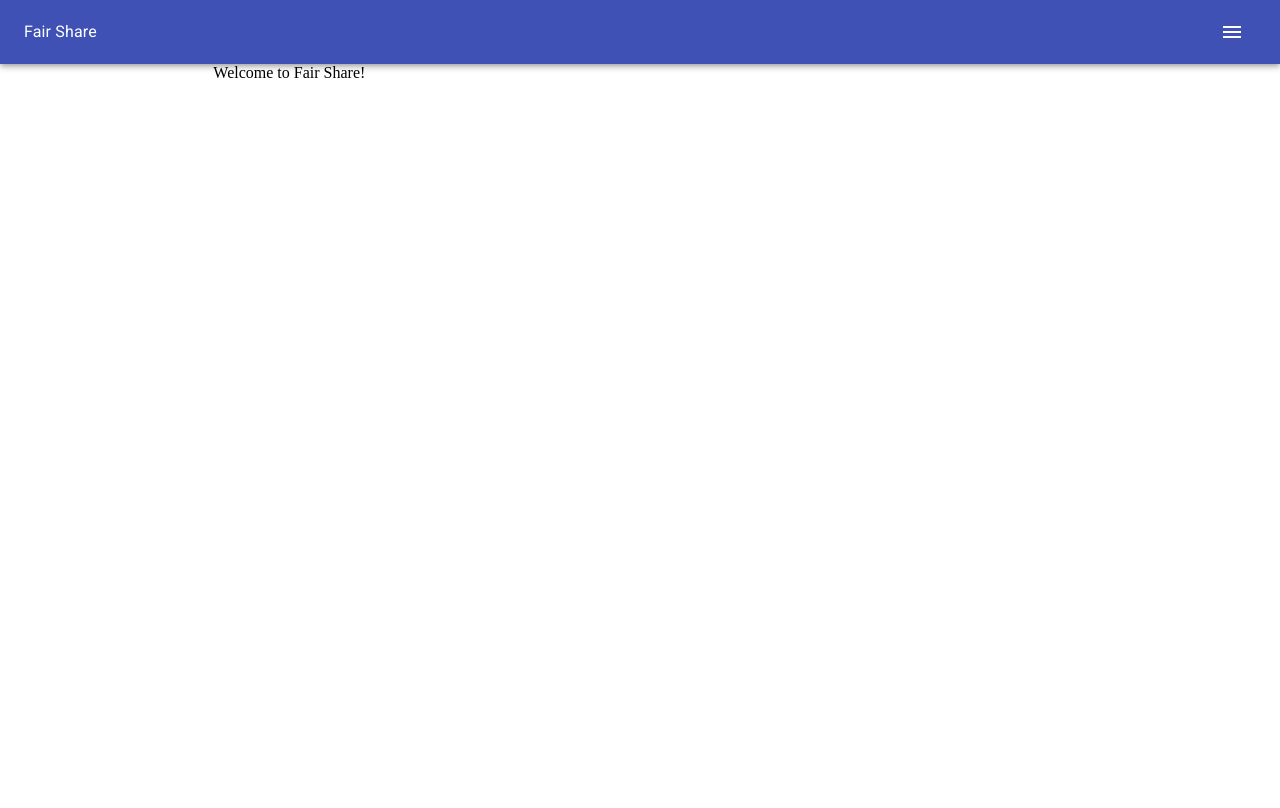
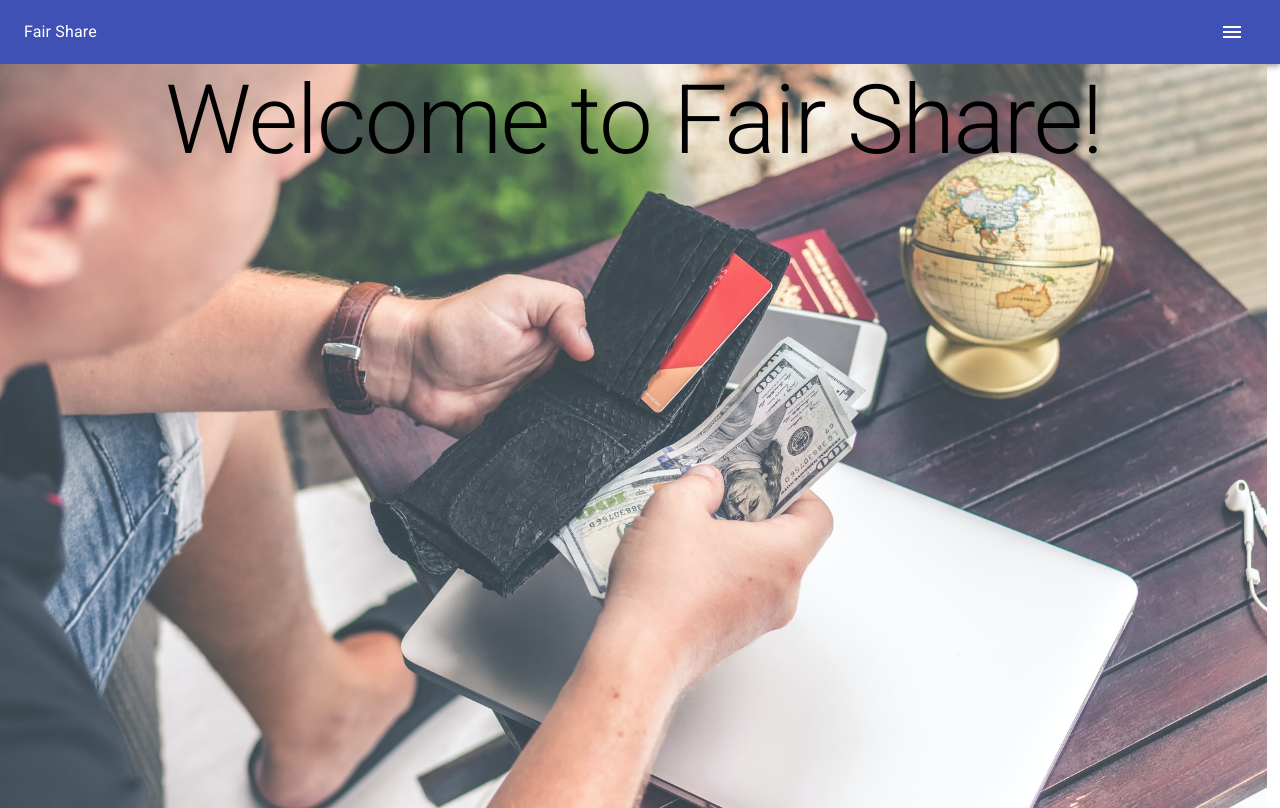
Before and after one commit to shaneslone/fair-share-fe, a React (Create React App) app: page / in a window 1280 px wide. Built offline with nearby package versions, Linux system fonts and the light colour scheme.

Commit message:
added temp delete button for monthly bills, and image to landing page

```diff
--- a/src/App.js
+++ b/src/App.js
@@ -1,5 +1,5 @@
 import { useState } from 'react';
-import { Switch, Route } from 'react-router-dom';
+import { Switch, Route, useLocation } from 'react-router-dom';
 import { UserContext } from './context/UserContext';
 
 import PrivateRoute from './components/PrivateRoute';
@@ -14,6 +14,8 @@ import { Grid } from '@material-ui/core';
 
 function App() {
   const [userInfo, setUserInfo] = useState(null);
+  const location = useLocation();
+  console.log(location);
 
   return (
     <UserContext.Provider value={{ userInfo, setUserInfo }}>
@@ -22,7 +24,7 @@ function App() {
           <Header />
         </Grid>
         <Grid item container>
-          <Grid item xs={false} sm={2} />
+          <Grid item xs={false} sm={location.pathname === '/' ? false : 2} />
           <Grid item xs={12} sm={8}>
             <Switch>
               <Route path='/signup' component={Signup} />
@@ -32,7 +34,7 @@ function App() {
               <Route exact path='/' component={Home} />
             </Switch>
           </Grid>
-          <Grid item xs={false} sm={2} />
+          <Grid item xs={false} sm={location.pathname === '/' ? false : 2} />
         </Grid>
       </Grid>
     </UserContext.Provider>
--- a/src/components/Dashboard.js
+++ b/src/components/Dashboard.js
@@ -14,12 +14,22 @@ import {
   FormControl,
   InputLabel,
   Button,
+  Modal,
 } from '@material-ui/core';
 import ExpandMoreIcon from '@material-ui/icons/ExpandMore';
 import { makeStyles } from '@material-ui/core/styles';
 
 import MonthlyBill from './MonthlyBill';
 import HouseholdUsers from './HouseholdUsers';
+
+function getModalStyle() {
+  return {
+    position: 'absolute',
+    left: '50%',
+    top: '50%',
+    transform: 'translate(-50%, -50%)',
+  };
+}
 
 const useStyles = makeStyles(theme => ({
   root: {
@@ -38,6 +48,27 @@ const useStyles = makeStyles(theme => ({
     fontSize: theme.typography.pxToRem(15),
     fontWeight: theme.typography.fontWeightRegular,
   },
+  paper: {
+    position: 'absolute',
+    width: '50%',
+    backgroundColor: theme.palette.background.paper,
+    border: '2px solid #000',
+    boxShadow: theme.shadows[5],
+    padding: theme.spacing(2, 4, 3),
+  },
+  modal: {
+    position: 'absolute',
+    left: '50%',
+    top: '50%',
+    transform: 'translate(-50%, -50%)',
+  },
+  householdKey: {
+    textAlign: 'center',
+    marginBottom: theme.spacing(2),
+  },
+  accordion: {
+    margin: theme.spacing(2),
+  },
 }));
 
 export default function Dashboard() {
@@ -49,6 +80,11 @@ export default function Dashboard() {
   const [currentMonth, setCurrentMonth] = useState('');
   const [currentMonthlyBill, setCurrentMonthlyBill] = useState(null);
   const [currentMonthlyBillTotal, setCurrentMothlyBillTotal] = useState(0);
+  const [modalStyle] = useState(getModalStyle());
+  const [open, setOpen] = useState(false);
+  const toggleModal = () => {
+    setOpen(!open);
+  };
 
   useEffect(() => {
     axiosWithAuth()
@@ -114,15 +150,21 @@ export default function Dashboard() {
     axiosWithAuth()
       .post('/monthlybills/monthlybill', newMonthlyBill)
       .then(res => {
-        console.log(res.data);
         setHousehold({
           ...household,
           monthlyBills: [res.data, ...household.monthlyBills],
         });
+        toggleModal();
       })
       .catch(err => {
         console.log(err.message);
       });
+  };
+
+  const deleteMonth = () => {
+    axiosWithAuth().delete(
+      `/monthlybills/monthlybill/${currentMonthlyBill.monthlybillid}`
+    );
   };
 
   const months = [
@@ -140,12 +182,23 @@ export default function Dashboard() {
     'December',
   ];
 
+  const body = (
+    <div style={modalStyle} className={classes.paper}>
+      <Typography>
+        New month of bills added! Edit bills to update new ammounts and due
+        dates!
+      </Typography>
+    </div>
+  );
+
   return (
     <HouseholdContext.Provider value={{ household, setHousehold }}>
       {household && (
-        <Typography>Household Key: {household.householdKey}</Typography>
+        <Typography className={classes.householdKey}>
+          Household Key: {household.householdKey}
+        </Typography>
       )}
-      <Accordion>
+      <Accordion className={classes.accordion}>
         <AccordionSummary
           expandIcon={<ExpandMoreIcon />}
           aria-controls='panel1a-content'
@@ -203,6 +256,17 @@ export default function Dashboard() {
         )}
         {currentMonthlyBill && <MonthlyBill monthlyBill={currentMonthlyBill} />}
       </Box>
+      <Modal
+        open={open}
+        onClose={toggleModal}
+        aria-labelledby='monthly bills added'
+        aria-describedby='added a new month of bills'
+      >
+        {body}
+      </Modal>
+      <Button variant='contained' color='primary' onClick={deleteMonth}>
+        Delete Month
+      </Button>
     </HouseholdContext.Provider>
   );
 }
--- a/src/components/Home.js
+++ b/src/components/Home.js
@@ -1,3 +1,27 @@
+import { makeStyles } from '@material-ui/core/styles';
+import { Grid, Typography } from '@material-ui/core';
+import hero from '../images/hero.jpg';
+
+const useStyles = makeStyles({
+  root: {
+    backgroundImage: `url(${hero})`,
+    backgroundSize: 'cover',
+    backgroundPosition: 'center',
+    height: '93vh',
+    width: '99vw',
+  },
+  header: {
+    textAlign: 'center',
+  },
+});
+
 export default function Home() {
-  return <div>Welcome to Fair Share!</div>;
+  const classes = useStyles();
+  return (
+    <Grid container direction='column' className={classes.root}>
+      <Typography variant='h1' className={classes.header}>
+        Welcome to Fair Share!
+      </Typography>
+    </Grid>
+  );
 }
```
Also changed, not shown: src/images/hero.jpg (added).
